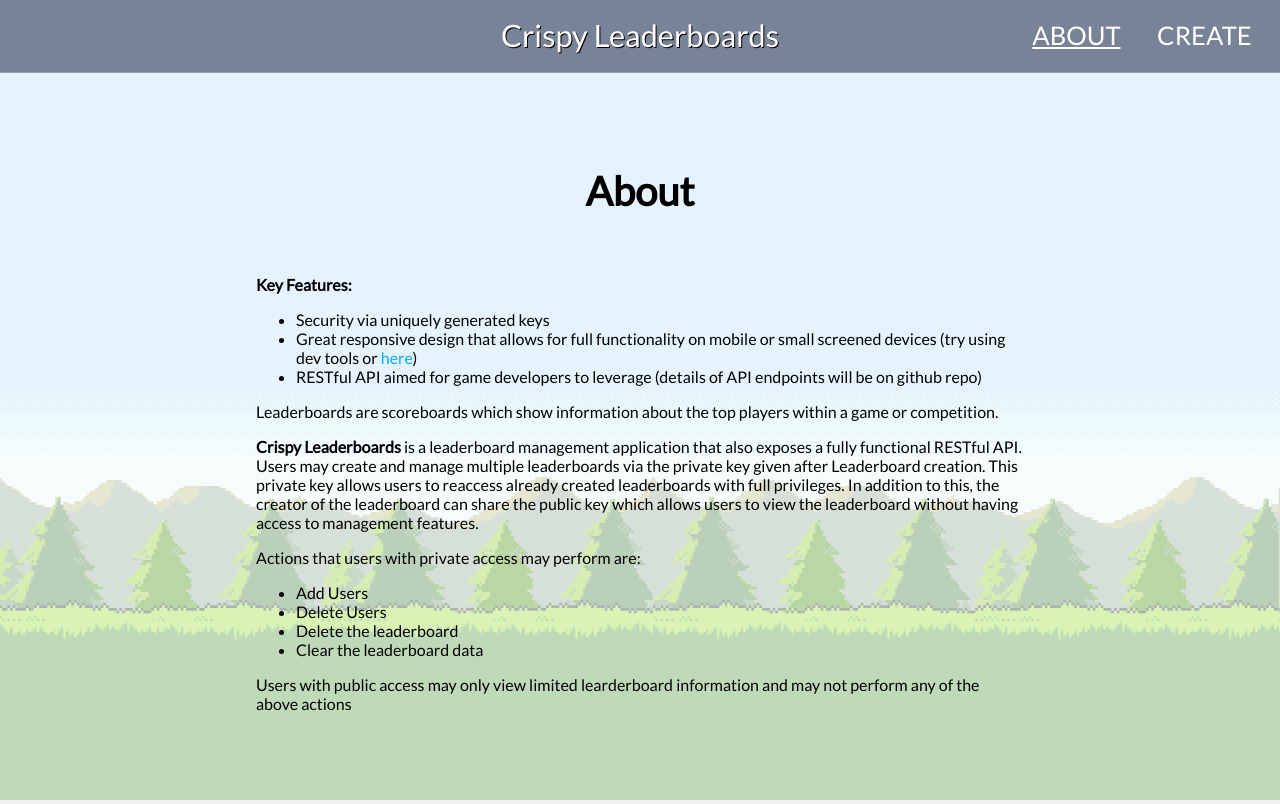
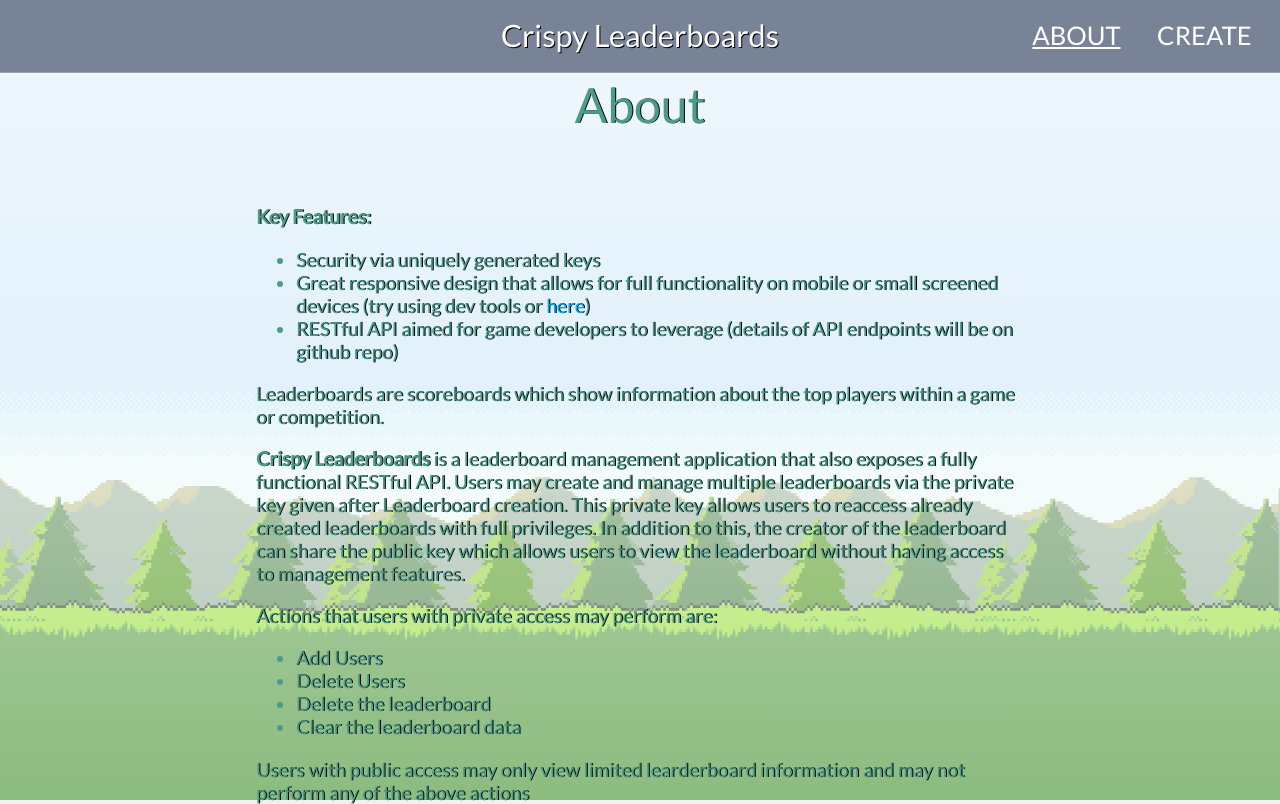
Before and after one commit to tommy-tran/crispy-meme, a React (Create React App) app in the folder client/: page /about in a window 1280 px wide. Built offline with nearby package versions, Linux system fonts and the light colour scheme; some icons are missing.

Commit message:
About page colors

```diff
--- a/client/src/components/About/About.css
+++ b/client/src/components/About/About.css
@@ -5,18 +5,21 @@
   height: 100vh;
   box-sizing: border-box;
   padding-top: 5em;
-  background-image: linear-gradient(rgba(255, 255, 255, 0.5), rgba(255, 255, 255, 0.5)), url("../../assets/bg.png");
-  background-size: cover; }
+  background-image: linear-gradient(rgba(255, 255, 255, 0.7), rgba(255, 255, 255, 0.1)), url("../../assets/bg.png");
+  background-size: cover;
+  color: #4c9b8a;
+  text-shadow: 1px 0 0 black;
+  font-weight: 400; }
   .About__Title {
-    font-size: 2em;
-    font-weight: 600;
+    font-size: 2.5em;
+    font-weight: 500;
     text-align: center; }
     @media (min-height: 700px) {
       .About__Title {
         padding-bottom: 1.5em; } }
     @media (min-width: 800px) {
       .About__Title {
-        font-size: 2.5em; } }
+        font-size: 3em; } }
   .About__Description {
     width: 95%;
     margin: 0 auto;
@@ -26,7 +29,7 @@
         font-size: 0.9em; } }
     @media (min-width: 800px) {
       .About__Description {
-        font-size: 1em;
+        font-size: 1.2em;
         width: 80%; } }
     @media (min-width: 1000px) {
       .About__Description {
--- a/client/src/components/About/About.scss
+++ b/client/src/components/About/About.scss
@@ -6,23 +6,27 @@
   box-sizing: border-box;
   padding-top: 5em;
   background-image: linear-gradient(
-      rgba(255, 255, 255, 0.5),
-      rgba(255, 255, 255, 0.5)
+      rgba(255, 255, 255, 0.7),
+      rgba(255, 255, 255, 0.1)
     ),
     url('../../assets/bg.png');
   background-size: cover;
+  color: rgb(76, 155, 138);
+  text-shadow: 1px 0 0 rgb(0, 0, 0);
+  font-weight: 400;
 
   &__Title {
-    font-size: 2em;
-    font-weight: 600;
+    font-size: 2.5em;
+    font-weight: 500;
     text-align: center;
+
 
     @media (min-height: 700px) {
       padding-bottom: 1.5em;
     }
 
     @media (min-width: 800px) {
-      font-size: 2.5em;
+      font-size: 3em;
     }
   }
 
@@ -36,7 +40,7 @@
     }
 
     @media (min-width: 800px) {
-      font-size: 1em;
+      font-size: 1.2em;
       width: 80%;
     }
 
```
Also changed, not shown: 2 other files (tests, documents, lock files or other folders).
